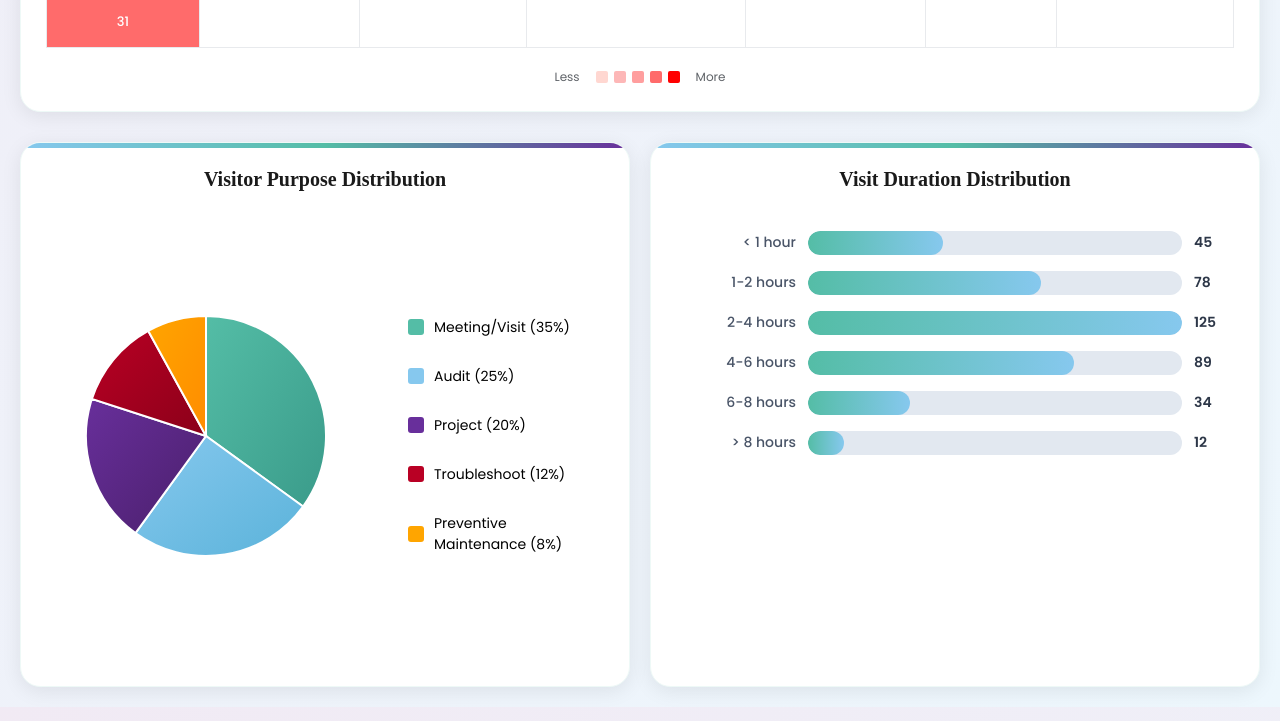
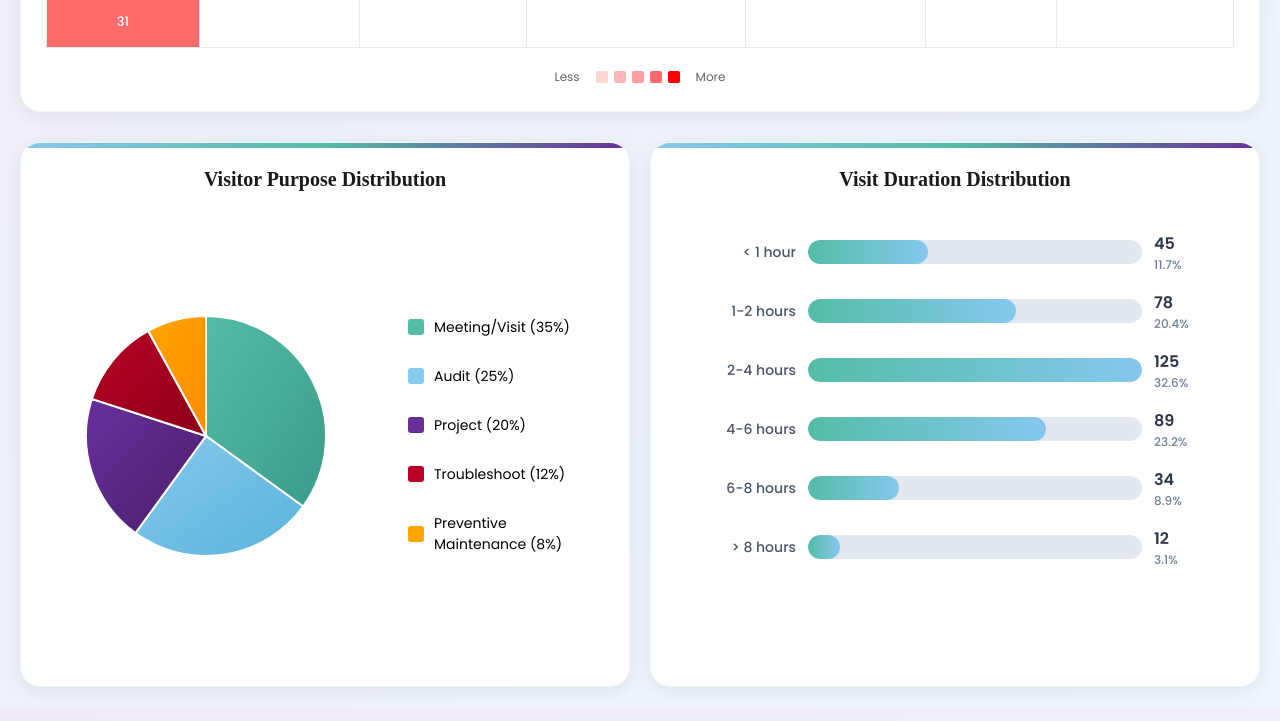
Before and after one commit to ghfkdkey/InternTelkomsel, a plain HTML site: page myvisitor/index.html in a window 1280 px wide. Shown: the part 1375-2096 px from the top of the page. Drawn offline with Linux system fonts and the light colour scheme; a web font is replaced by a local one.

Commit message:
commit percentage update

```diff
--- a/myvisitor/index.html
+++ b/myvisitor/index.html
@@ -807,12 +807,26 @@
             position: relative;
         }
 
-        .duration-count {
-            min-width: 40px;
+        .duration-value {
+            min-width: 80px;
             text-align: left;
             font-size: 14px;
             font-weight: 600;
             color: #2d3748;
+            display: flex;
+            flex-direction: column;
+            align-items: flex-start;
+        }
+
+        .duration-count {
+            font-size: 16px;
+            font-weight: 700;
+        }
+
+        .duration-percentage {
+            font-size: 12px;
+            color: #718096;
+            font-weight: 500;
         }
 
         @media (max-width: 768px) {
@@ -965,11 +979,11 @@
             </div>
             <div class="stat-card">
                 <div class="stat-title">Repeat Visitors</div>
-                <div class="stat-value">7</div>
+                <div class="stat-value">20</div>
             </div>
             <div class="stat-card">
                 <div class="stat-title">Peak Visit Time</div>
-                <div class="stat-company" id="peakTime" onmouseenter="showTooltip(event, 'Afternoon: 12:00 PM - 02 :00 PM')" onmouseleave="hideTooltip()">Afternoon</div>
+                <div class="stat-company" id="peakTime" onmouseenter="showTooltip(event, 'Afternoon: 12:00 PM - 02:00 PM')" onmouseleave="hideTooltip()">Afternoon</div>
                 <div class="tooltip" id="peakTimeTooltip">Afternoon: 12:00 PM - 02:00 PM</div>
             </div>
         </div>
@@ -1563,10 +1577,12 @@
         function generateDurationChart() {
             const container = document.getElementById('durationChart');
             const maxCount = Math.max(...durationData.map(d => d.count));
+            const totalCount = durationData.reduce((sum, d) => sum + d.count, 0);
 
             let html = '';
             durationData.forEach(item => {
                 const percentage = (item.count / maxCount) * 100;
+                const actualPercentage = ((item.count / totalCount) * 100).toFixed(1);
 
                 html += `
                     <div class="duration-bar">
@@ -1574,7 +1590,10 @@
                         <div class="duration-bar-container">
                             <div class="duration-bar-fill" style="width: ${percentage}%"></div>
                         </div>
-                        <div class="duration-count">${item.count}</div>
+                        <div class="duration-value">
+                            <div class="duration-count">${item.count}</div>
+                            <div class="duration-percentage">${actualPercentage}%</div>
+                        </div>
                     </div>
                 `;
             });
```
